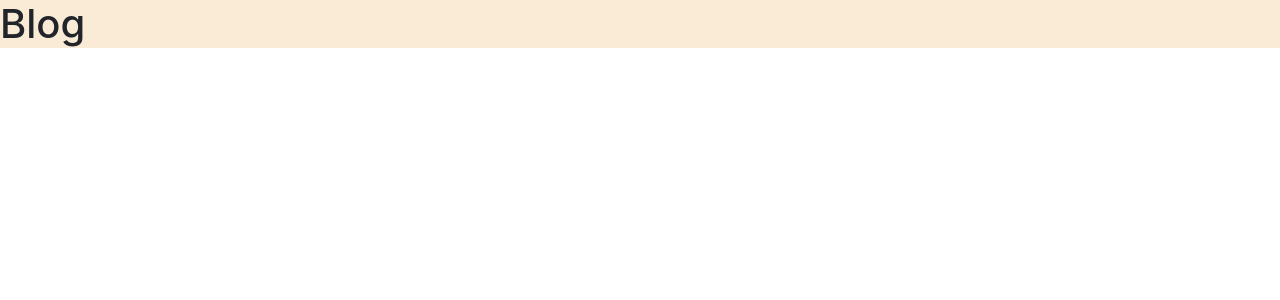
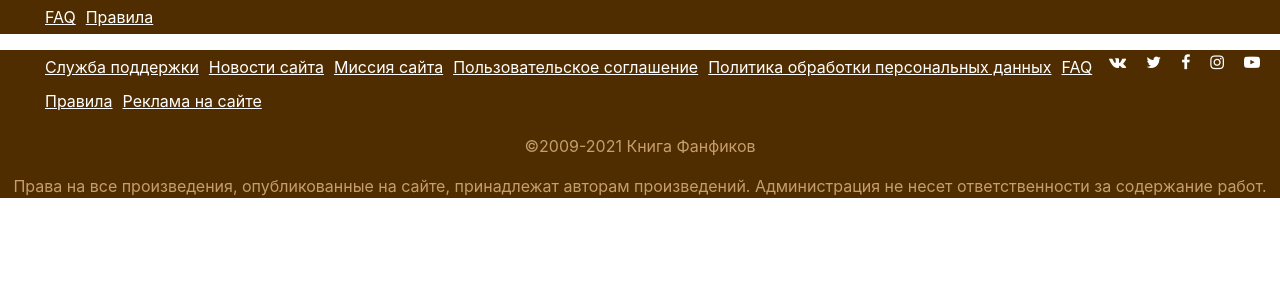
Before and after one commit to yanok13/new-project-vue, a Vue app: page /blog in a window 1280 px wide. Shown: the top 300 px of the page. Built offline with nearby package versions, Linux system fonts and the light colour scheme.

Commit message:
Creating Menu, withdrawn: heder, footer, navbar

```diff
--- a/src/App.vue
+++ b/src/App.vue
@@ -1,15 +1,18 @@
 <template>
+    <header-component/>
     <router-view/>
+    <footer-component/>
 </template>
 
 <script>
+import Header from "@/components/Menu/Header"
+import Footer from "@/components/Menu/Footer"
+
 export default {
     name: 'App',
+    components: {
+        'header-component': Header,
+        'footer-component': Footer
+    }
 }
 </script>
-
-<style>
-#app {
-    background-color: antiquewhite;
-}
-</style>
--- a/src/components/Home.vue
+++ b/src/components/Home.vue
@@ -1,20 +1,32 @@
 <template>
     <div class="home">
-        <h1>Home</h1>
-        <p>{{ msg }}</p>
+        <navbar-menu/>
     </div>
 </template>
 
 <script>
+import Navbar from "@/components/Menu/Navbar"
+
 export default {
     name: 'Home',
-    data () {
-        return {
-            msg: 'Welcome to Your Vue.js App'
-        }
+    components: {
+        'navbar-menu': Navbar,
     }
 }
 </script>
 
 <style scoped>
+* {
+    list-style: none;
+    margin: 0;
+    padding: 0;
+    box-sizing: border-box;
+    font-size: 14px;
+    line-height: 24px;
+}
+img {
+    display: block;
+    width: 100%;
+    max-width: 100%;
+}
 </style>
--- /dev/null
+++ b/src/components/Menu/Footer.vue
@@ -0,0 +1,99 @@
+<template>
+    <div class="footer-block">
+        <div class="flex">
+            <ul class="flex bottom-menu">
+                <li><a href="#">Служба поддержки</a></li>
+                <li><a href="#">Новости сайта</a></li>
+                <li><a href="#">Миссия сайта</a></li>
+                <li><a href="#">Пользовательское соглашение</a></li>
+                <li><a href="#">Политика обработки персональных данных</a></li>
+                <li><a href="#">FAQ</a></li>
+                <li><a href="#">Правила</a></li>
+                <li><a href="#">Реклама на сайте</a></li>
+            </ul>
+            <div class="social-links flex">
+                <div class="social vk">
+                    <a href="https://vk.com/ficbooknet" target="_blank"><i class="fa fa-vk fa-1x"></i></a>
+                </div>
+                <div class="social twitter">
+                    <a href="https://twitter.com/ficbooknet" target="_blank"><i class="fa fa-twitter fa-1x"></i></a>
+                </div>
+                <div class="social facebook">
+                    <a href="https://www.facebook.com/ficbook.net/" target="_blank"><i class="fa fa-facebook fa-1x"></i></a>
+                </div>
+                <div class="social instagram">
+                    <a href="https://www.instagram.com/ficbook.net.official/" target="_blank"><i class="fa fa-instagram fa-1x"></i></a>
+                </div>
+                <div class="social youtube-play">
+                    <a href="https://www.youtube.com/channel/UCbtVE1EkJhiaeO1jD2P7lQg" target="_blank"><i class="fa fa-youtube-play fa-1x"></i></a>
+                </div>
+            </div>
+        </div>
+        <div class="copyright">
+            <p>&#169;2009-2021 Книга Фанфиков</p>
+            <p>Права на все произведения, опубликованные на сайте, принадлежат авторам произведений. Администрация не несет ответственности за содержание работ.</p>
+        </div>
+    </div>
+</template>
+
+<script>
+export default {
+
+}
+</script>
+
+<style scoped>
+@import url(https://maxcdn.bootstrapcdn.com/font-awesome/4.7.0/css/font-awesome.min.css);
+
+.footer-block {
+    background-color: #4f2d01;
+}
+
+.bottom-menu {
+    align-items: center;
+}
+
+.flex {
+    display: flex;
+}
+
+ul {
+    list-style-type: none;
+    flex-wrap: wrap;
+}
+
+ul li {
+    padding: 5px;
+}
+
+a {
+    text-decoration: underline;
+    color: #fff;
+}
+
+ul a:hover {
+    text-decoration: none;
+    color: #fff;
+}
+
+.social a {
+    text-align: center;
+}
+
+.social-links {
+    align-items: flex-start ;
+}
+
+.social-links div{
+    padding-right: 20px;
+}
+
+.social-links a:hover {
+    color: #fff;
+}
+
+.copyright {
+    text-align: center;
+    color: #c69e6b;
+}
+</style>
--- /dev/null
+++ b/src/components/Menu/Header.vue
@@ -0,0 +1,40 @@
+<template>
+    <ul class="header-block flex">
+        <li><a href="#">FAQ</a></li>
+        <li><a href="#">Правила</a></li>
+    </ul>
+</template>
+
+<script>
+export default {
+
+}
+</script>
+
+<style scoped>
+.header-block {
+    background-color: #4f2d01;
+}
+
+.flex {
+    display: flex;
+}
+
+ul {
+    list-style-type: none;
+}
+
+ul li {
+    padding: 5px;
+}
+
+a {
+    text-decoration: underline;
+    color: #fff;
+}
+
+ul a:hover {
+    text-decoration: none;
+    color: #fff;
+}
+</style>
--- /dev/null
+++ b/src/components/Menu/Navbar.vue
@@ -0,0 +1,77 @@
+<template>
+    <div class="navbar-menu flex">
+        <ul class="flex">
+            <li><a href="/"><i class="fa fa-home fa-1x"></i></a></li>
+            <li><a href="#">Фанфики</a></li>
+            <li><a href="#">Авторы</a></li>
+            <li><a href="#"><i class="fa fa-plus-circle"></i> Добавить фанфик</a></li>
+        </ul>
+        <div class="social-links flex">
+            <div class="social vk">
+                <a href="https://vk.com/ficbooknet" target="_blank"><i class="fa fa-vk fa-1x"></i></a>
+            </div>
+            <div class="social twitter">
+                <a href="https://twitter.com/ficbooknet" target="_blank"><i class="fa fa-twitter fa-1x"></i></a>
+            </div>
+            <div class="social facebook">
+                <a href="https://www.facebook.com/ficbook.net/" target="_blank"><i class="fa fa-facebook fa-1x"></i></a>
+            </div>
+            <div class="social instagram">
+                <a href="https://www.instagram.com/ficbook.net.official/" target="_blank"><i class="fa fa-instagram fa-1x"></i></a>
+            </div>
+            <div class="social youtube-play">
+                <a href="https://www.youtube.com/channel/UCbtVE1EkJhiaeO1jD2P7lQg" target="_blank"><i class="fa fa-youtube-play fa-1x"></i></a>
+            </div>
+        </div>
+    </div>
+</template>
+
+<script>
+export default{
+
+}
+</script>
+
+<style scoped>
+.navbar-menu {
+    background-color: #faf5ea;
+    font-size: 16px;
+    font-weight: 500;
+    justify-content: space-evenly;
+    align-items: center;
+}
+
+.flex {
+    display: flex;
+}
+
+ul {
+    list-style-type: none;
+    padding-top: 10px;
+}
+
+ul li {
+    padding-right: 20px;
+}
+
+ul a {
+    padding: 5px;
+}
+
+a {
+    text-decoration: none;
+    color: #88704f;
+}
+
+ul a:hover {
+    color: #030200;
+}
+
+.social-links div{
+    padding-right: 20px;
+}
+
+.social-links a:hover {
+    color: #030200;
+}
+</style>
--- a/src/components/Menu/blog.vue
+++ /dev/null
@@ -1,20 +0,0 @@
-<template>
-    <div class="blog">
-        <h1>{{title}}</h1>
-    </div>
-</template>
-
-<script>
-    export default{
-        name:'blog',
-        data (){
-            return{
-                title:'Blog'
-            }
-        }
-    }
-</script>
-
-<style scoped>
-
-</style>
```
Also changed, not shown: src/router.js (+3 -4 lines).
